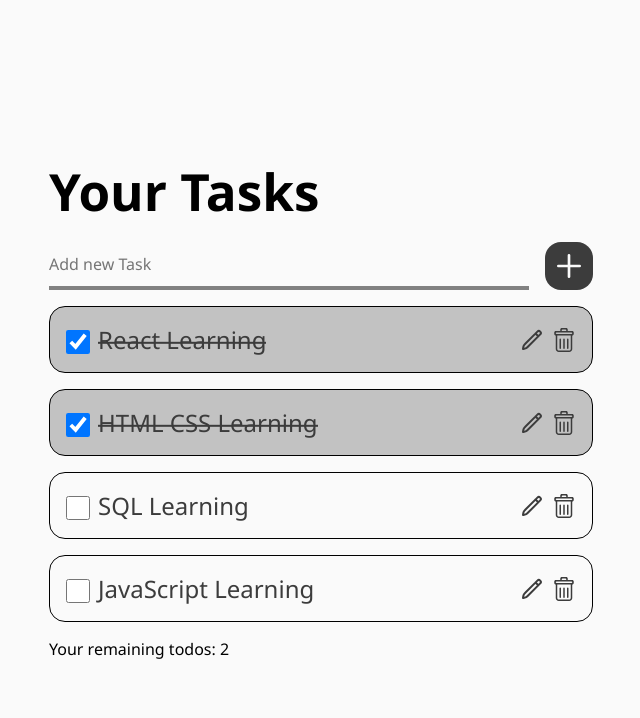
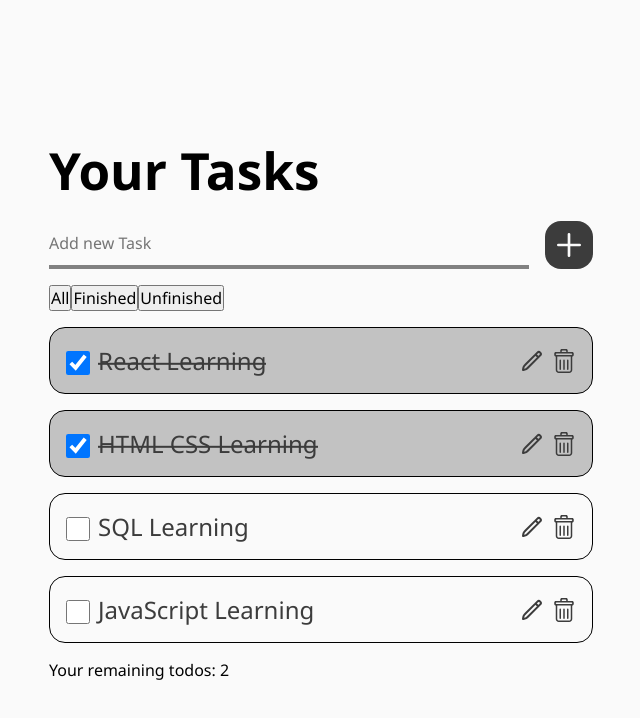
Before and after one commit to bagoesihsant/react-checkpoint-todo-list-app, a React (Vite) app: page / in a window 1280 px wide. Shown: the top 718 px of the page, without its empty margins (319-959 px from the left). Built offline with nearby package versions, Linux system fonts and the light colour scheme.

Commit message:
Implemented the logic for filtering tasks status using Reducer and Context, for now it's prototype, but who knows if it can be improved over time, might want to ask that on other forum later.

```diff
--- a/src/components/App.jsx
+++ b/src/components/App.jsx
@@ -1,6 +1,7 @@
 // Import Components
 import { AddTask } from './AddTask';
 import { TasksList } from './TasksList';
+import { FilterTasks } from './FilterTasks';
 
 // Import Context Provider
 import { TasksProvider } from '../contexts/TasksProvider';
@@ -19,6 +20,7 @@ export default function App() {
 
                 <TasksProvider>
                     <AddTask />
+                    <FilterTasks />
                     <TasksList />
                     <TasksCount />
                 </TasksProvider>
--- /dev/null
+++ b/src/components/FilterTasks.jsx
@@ -0,0 +1,36 @@
+import {
+    useFilterTasksDispatch
+} from '../contexts/TasksProvider';
+
+export function FilterTasks(){
+
+    const filterTasksDispatch = useFilterTasksDispatch();
+
+    return (
+        <>
+            <button onClick={() => {
+                filterTasksDispatch({
+                    type: 'all',
+
+                })
+            }}>
+                All
+            </button>
+            <button onClick={() => {
+                filterTasksDispatch({
+                    type: 'finished',
+                })
+            }}>
+                Finished
+            </button>
+            <button onClick={() => {
+                filterTasksDispatch({
+                    type: 'unfinished',
+                })
+            }}>
+                Unfinished
+            </button>
+        </>
+    )
+
+}
--- a/src/components/TasksList.jsx
+++ b/src/components/TasksList.jsx
@@ -3,7 +3,11 @@ import { ListItem } from './ListItem';
 import { Modal } from './Modal';
 
 // Import Context
-import { useTasks, useTasksDispatch } from '../contexts/TasksProvider';
+import {
+    useTasks,
+    useTasksDispatch,
+    useFilterTasks,
+} from '../contexts/TasksProvider';
 
 // Import react hooks
 import { useState } from 'react';
@@ -13,6 +17,27 @@ export function TasksList(){
 
     const tasks = useTasks();
     const dispatch = useTasksDispatch();
+    const filterTasksStatus = useFilterTasks();
+
+    const filterTasks = () => {
+        switch(filterTasksStatus) {
+
+            case 'finished' : {
+                return tasks.filter(task => task.finished === true);
+            }
+
+            case 'unfinished' : {
+                return tasks.filter(task => task.finished === false);
+            }
+
+            default: {
+                return tasks;
+            }
+
+        }
+    }
+
+    const filteredTasks = filterTasks();
 
     // List Item State
     const [modalIsOpen, setModalIsOpen] = useState({
@@ -47,14 +72,13 @@ export function TasksList(){
         setListItemError(errorMsg);
     }
 
-
     return (
         <>
             {/* Todo List Container */}
             <div className="todo-list-container">
                 <ul className="todo">
                     {
-                        tasks.map(task => (
+                        filteredTasks.map(task => (
                             <ListItem
                                 key={task.id}
                                 task={task}
--- a/src/contexts/TasksProvider.jsx
+++ b/src/contexts/TasksProvider.jsx
@@ -95,15 +95,15 @@ function filterTasksReducer(tasks, action){
     switch(action.type) {
 
         case 'finished' : {
-
+            return "finished";
         }
 
         case 'unfinished' : {
-
+            return "unfinished";
         }
 
         default: {
-
+            return "all";
         }
 
     }
```
